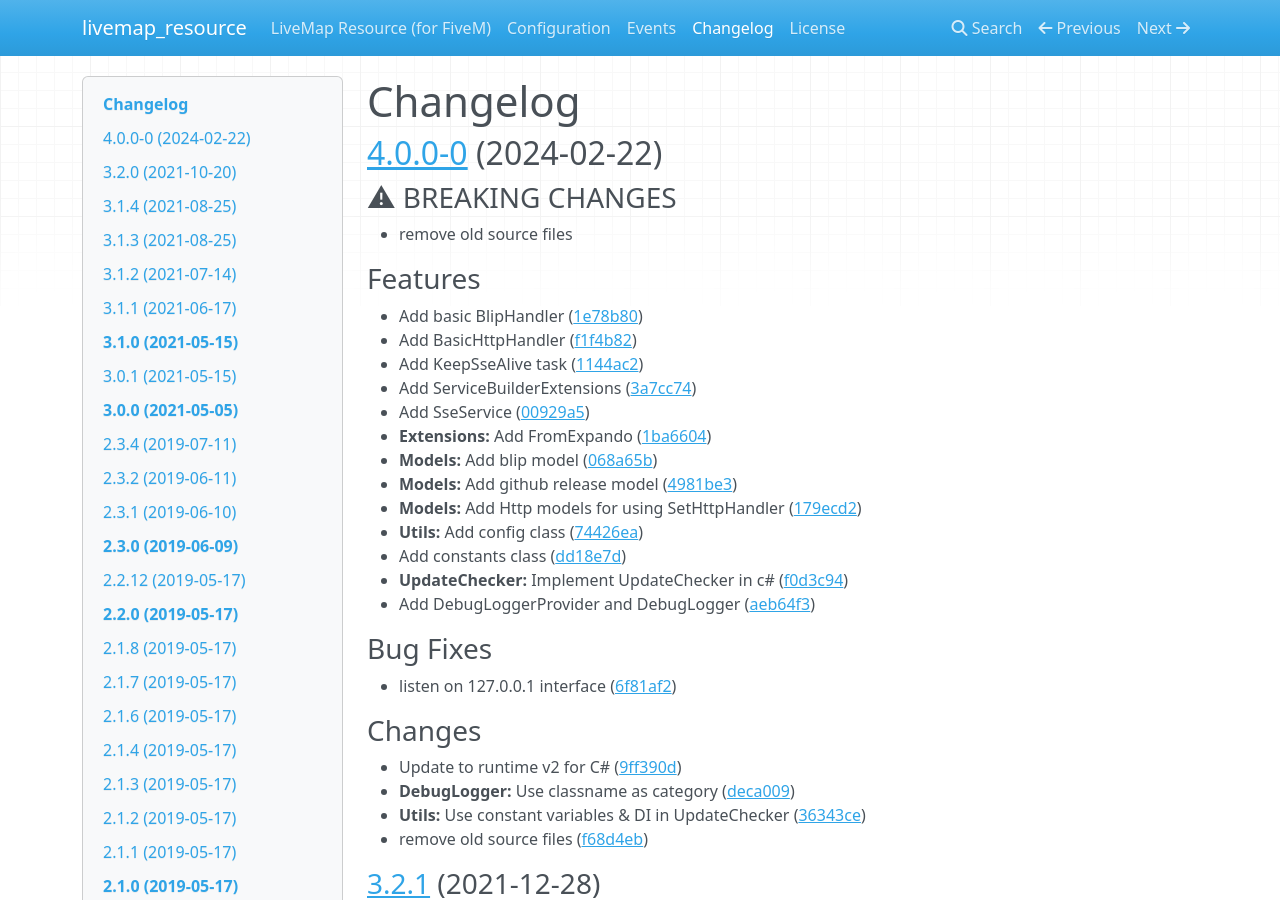
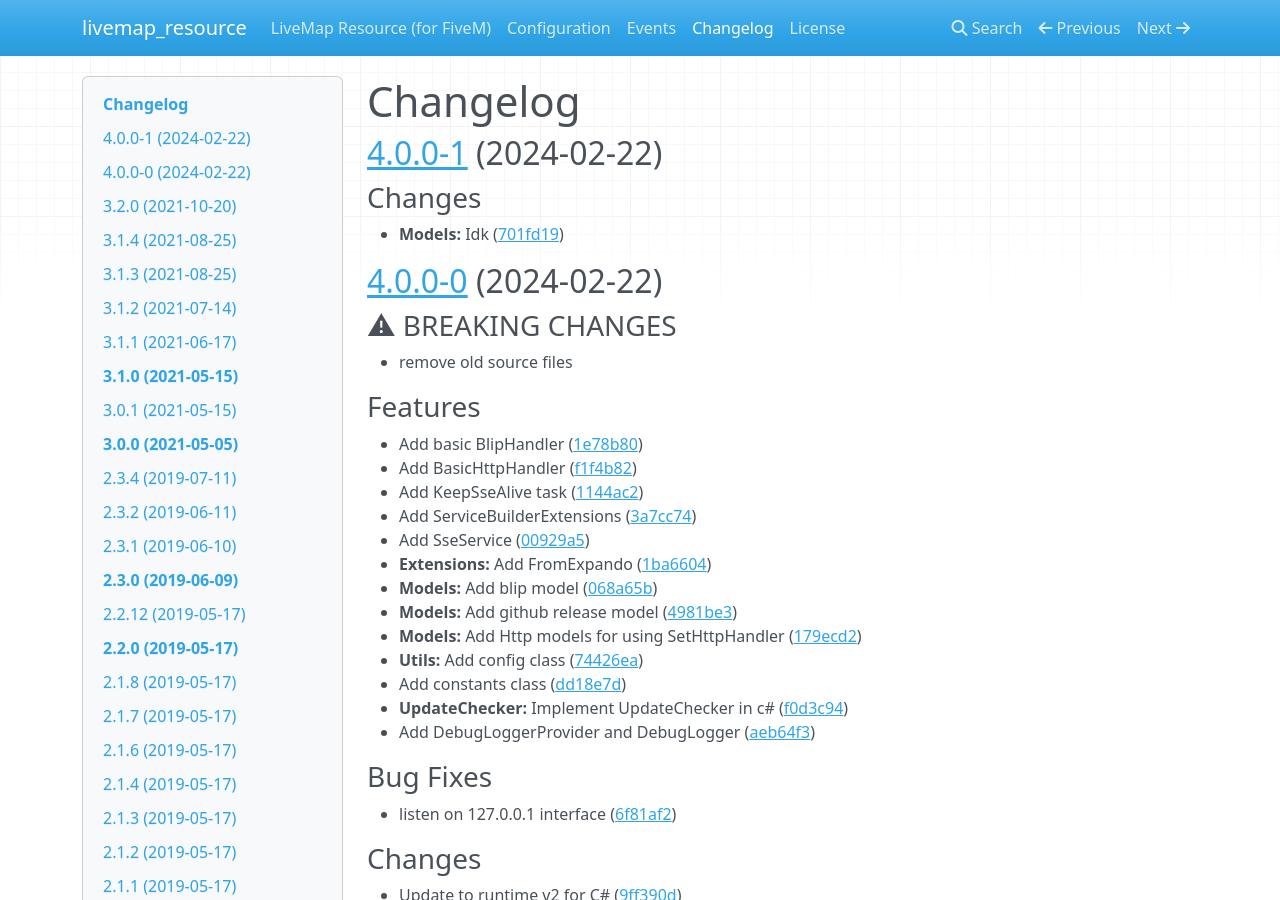
Before and after one commit to TGRHavoc/live_map, an MkDocs documentation site: the page built from docs/CHANGELOG.md, in a window 1280 px wide and 900 px high. Built offline with MkDocs 1.6.1, drawn with Linux system fonts in a browser that asks for light colours; nearby versions of some CDN libraries.

Commit message:
chore(release): v4.0.0-1

```diff
--- a/docs/CHANGELOG.md
+++ b/docs/CHANGELOG.md
@@ -1,4 +1,11 @@
 # Changelog
+
+## [4.0.0-1](https://github.com/TGRHavoc/live_map/compare/v4.0.0-0...v4.0.0-1) (2024-02-22)
+
+
+### Changes
+
+* **Models:** Idk ([701fd19](https://github.com/TGRHavoc/live_map/commit/701fd199726c70138de834f636bcb933279e2fb6))
 
 ## [4.0.0-0](https://github.com/TGRHavoc/live_map/compare/v3.2.1...v4.0.0-0) (2024-02-22)
 
--- a/version.json
+++ b/version.json
@@ -1,3 +1,3 @@
 {
-    "resource": "4.0.0-0"
+    "resource": "4.0.0-1"
 }
```
Also changed, not shown: 2 other files.
